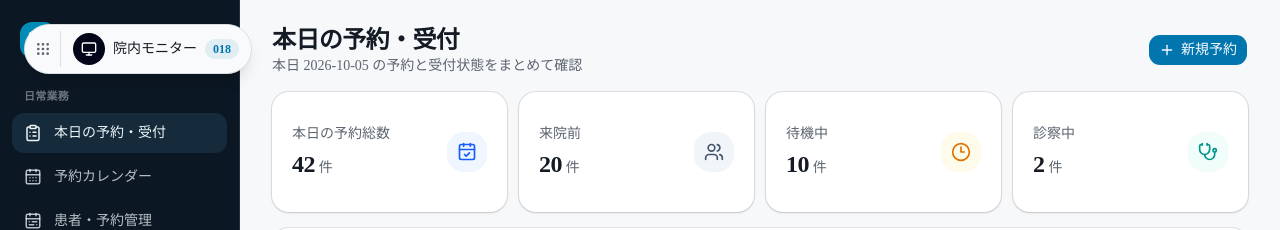
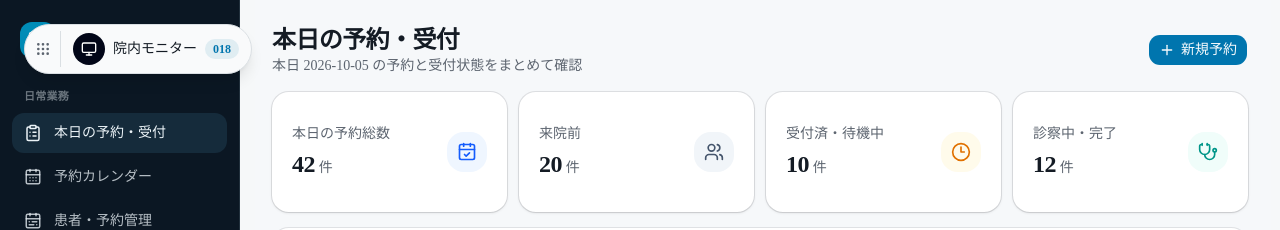
Before and after one commit to crestix-company/crestix-clinic-reservation-system, a Next.js app: page /admin in a window 1280 px wide. Shown: the top 230 px of the page. Built offline with nearby package versions, Linux system fonts and the light colour scheme.

Commit message:
refine: align today reception KPI labels with workflow

```diff
--- a/src/app/admin/page.tsx
+++ b/src/app/admin/page.tsx
@@ -58,8 +58,8 @@ export default function AdminDashboardPage() {
     <div className="grid grid-cols-2 gap-3 xl:grid-cols-4">
       <ReservationKpi active={active} types={types} />
       <KpiCard label="来院前" value={active.filter((reservation) => reservation.status === "RESERVED").length} unit="件" icon={Users} accent="slate" />
-      <KpiCard label="待機中" value={active.filter((reservation) => ["CHECKED_IN", "WAITING", "CALLED"].includes(reservation.status)).length} unit="件" icon={Clock3} accent="amber" />
-      <KpiCard label="診察中" value={active.filter((reservation) => reservation.status === "IN_CONSULTATION").length} unit="件" icon={Stethoscope} accent="teal" />
+      <KpiCard label="受付済・待機中" value={active.filter((reservation) => ["CHECKED_IN", "WAITING", "CALLED"].includes(reservation.status)).length} unit="件" icon={Clock3} accent="amber" />
+      <KpiCard label="診察中・完了" value={active.filter((reservation) => ["IN_CONSULTATION", "COMPLETED"].includes(reservation.status)).length} unit="件" icon={Stethoscope} accent="teal" />
     </div>
     <Card><CardContent className="space-y-3 pt-4">
       <div className="space-y-2">
```
